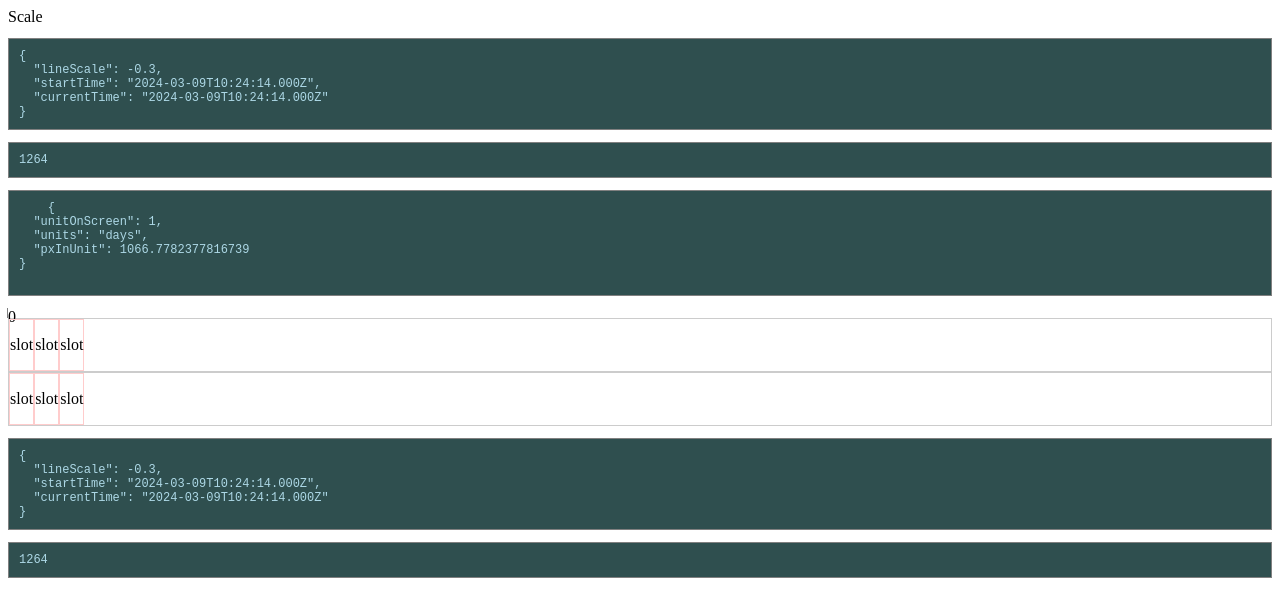
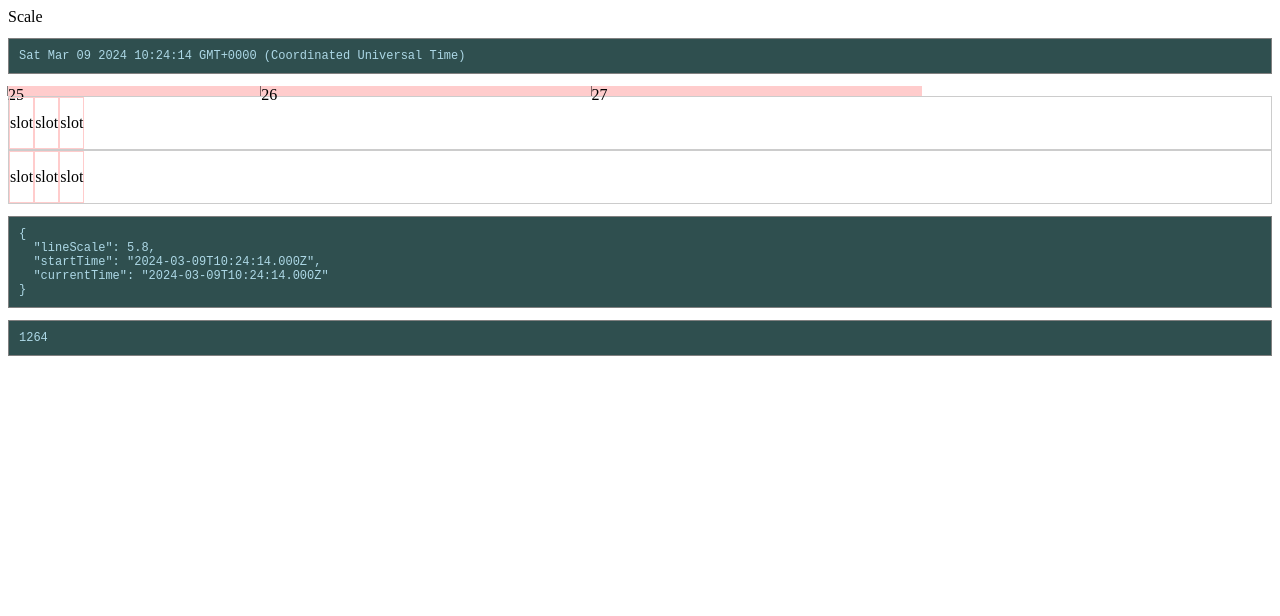
Before and after one commit to denisowpavel/timeline, an Angular app: page / in a window 1280 px wide. Shown: the top 616 px of the page. Built offline with nearby package versions, Linux system fonts and the light colour scheme.

Commit message:
add scrolling via time add labels for ruler minutes

```diff
--- /dev/null
+++ b/src/app/components/scene/components/time-ruler/pipes/ruler-unit-label.pipe.ts
@@ -0,0 +1,19 @@
+import { Pipe, PipeTransform } from '@angular/core';
+import { ISceneRuler } from '../../../types/tl-scene';
+
+@Pipe({
+  name: 'rulerUnitLabel',
+  standalone: true,
+})
+export class RulerUnitLabelPipe implements PipeTransform {
+  transform(unitTime: Date, ...args: [ISceneRuler]): unknown {
+    let [ruler] = args;
+    if (!unitTime || !ruler) {
+      return '-';
+    }
+    if (ruler.units !== 'minutes') {
+      return '~';
+    }
+    return unitTime.getMinutes() + 1;
+  }
+}
--- /dev/null
+++ b/src/app/components/scene/components/time-ruler/pipes/ruler-unit-time.pipe.ts
@@ -0,0 +1,21 @@
+import { Pipe, PipeTransform } from '@angular/core';
+import { ISceneRuler } from '../../../types/tl-scene';
+
+@Pipe({
+  name: 'rulerUnitTime',
+  standalone: true,
+})
+export class RulerUnitTimePipe implements PipeTransform {
+  transform(startTime: Date, ...args: [number, ISceneRuler]): Date {
+    let [unitIndex, ruler] = args;
+    if (!startTime || unitIndex < 0 || !ruler) {
+      return new Date();
+    }
+    if (ruler.units !== 'minutes') {
+      return new Date();
+    }
+    const unitTime = new Date(startTime);
+    unitTime.setMinutes(startTime.getMinutes() + unitIndex);
+    return unitTime;
+  }
+}
--- a/src/app/components/scene/components/time-ruler/time-ruler.component.html
+++ b/src/app/components/scene/components/time-ruler/time-ruler.component.html
@@ -1,18 +1,10 @@
-<pre>{{ sceneViewService.view() | json }}</pre>
-<pre>{{ sceneViewService.width() | json }}</pre>
-  <pre>
-    {{unitInLine | json}}
-  </pre>
-<div class="ruler" *ngIf="unitInLine">
-  @for (minute of unitInLine.unitOnScreen | enumerate; track minute) {
-    <div
-      [style.width.px]="unitInLine.pxInUnit"
-      class="minute-division"
-    >
-      {{ minute }}
-
+<pre>{{ sceneViewService.view().startTime }}</pre>
+<div class="ruler" *ngIf="ruler">
+  @for (unitIndex of ruler.unitOnScreen | enumerate ; track unitIndex) {
+    <div [style.width.px]="unitIndex === 0 ? firstUnitWidth() : ruler.pxInUnit" class="unit-division" [ngClass]="ruler.units">
+      {{ startTime() | rulerUnitTime: unitIndex:ruler | rulerUnitLabel: ruler}}
     </div>
   } @empty {
-    WRONG SCALE
+    SCALE ERROR
   }
 </div>
--- a/src/app/components/scene/components/time-ruler/time-ruler.component.scss
+++ b/src/app/components/scene/components/time-ruler/time-ruler.component.scss
@@ -2,11 +2,26 @@
   .ruler {
     display: flex;
     flex-direction: row;
-    .minute-division {
+    .unit-division {
       //border: 1px solid red;
-      box-shadow: -1px 0px 0px 0px rgba(0,0,0,.5);
+      box-shadow: -1px 0px 0px 0px rgba(0, 0, 0, 0.5);
       min-width: 1px;
       height: 10px;
+      &.minutes {
+        background-color: #ffcccc;
+      }
+      &.hours {
+        background-color: #ffaaaa;
+      }
+      &.days {
+        background-color: #ff9999;
+      }
+      &.weeks {
+        background-color: #ff7777;
+      }
+      &.years {
+        background-color: #ff5555;
+      }
     }
   }
 }
--- a/src/app/components/scene/components/time-ruler/time-ruler.component.ts
+++ b/src/app/components/scene/components/time-ruler/time-ruler.component.ts
@@ -2,29 +2,53 @@ import {
   ChangeDetectionStrategy,
   ChangeDetectorRef,
   Component,
+  computed,
   effect,
+  Signal,
 } from '@angular/core';
-import { JsonPipe, NgIf } from '@angular/common';
+import { JsonPipe, NgIf, NgClass } from '@angular/common';
 import { SceneViewService } from '../../services/scene-view.service';
 import { EnumeratePipe } from '../../../../pipes/enumerate.pipe';
 import { ISceneRuler } from '../../types/tl-scene';
+import {RulerUnitLabelPipe} from "./pipes/ruler-unit-label.pipe";
+import {RulerUnitTimePipe} from "./pipes/ruler-unit-time.pipe";
 @Component({
   selector: 'tl-time-ruler',
   standalone: true,
-  imports: [JsonPipe, EnumeratePipe, NgIf],
+  imports: [
+    JsonPipe,
+    EnumeratePipe,
+    NgIf,
+    NgClass,
+    RulerUnitLabelPipe,
+    RulerUnitTimePipe,
+  ],
   templateUrl: './time-ruler.component.html',
   styleUrl: './time-ruler.component.scss',
   changeDetection: ChangeDetectionStrategy.OnPush,
 })
 export class TimeRulerComponent {
-  public unitInLine?: ISceneRuler;
+  public ruler?: ISceneRuler;
+
+  public startTime: Signal<Date> = computed(() => {
+    return this.sceneViewService.view().startTime;
+  });
+
+  public firstUnitWidth: Signal<number> = computed(() => {
+    const ruler = this.sceneViewService.unitInLine();
+    if (ruler?.units === 'minutes') {
+      const secondLeft = 60 - this.startTime().getSeconds();
+      return (ruler?.pxInUnit / 60) * secondLeft || 0;
+    }
+    return ruler?.pxInUnit || 0;
+  });
 
   constructor(
     public sceneViewService: SceneViewService,
     private cdr: ChangeDetectorRef,
   ) {
     effect(() => {
-      this.unitInLine = this.sceneViewService.unitInLine();
+      this.ruler = this.sceneViewService.unitInLine();
       this.cdr.markForCheck();
     });
   }
--- a/src/app/components/scene/scene.component.ts
+++ b/src/app/components/scene/scene.component.ts
@@ -25,10 +25,10 @@ export class SceneComponent implements OnInit, AfterViewInit {
     event: WheelEvent,
   ): void {
     if (!event.shiftKey && !event.altKey && event.deltaY !== 0) {
-      this.updateScale(event.deltaY);
+      this.updateStartTime(event.deltaX || event.deltaY);
     }
     if (event.deltaX !== 0 || (event.deltaY !== 0 && event.shiftKey)) {
-      this.updateStartTime(event.deltaX || event.deltaY);
+      this.updateScale(event.deltaY);
     }
   }
   @HostListener('window:resize', ['$event']) onComponentResize() {
--- a/src/app/components/scene/types/const.ts
+++ b/src/app/components/scene/types/const.ts
@@ -1,7 +1,8 @@
 import { ISceneView } from './tl-scene';
 
 export const INITIAL_SCENE_VIEW: ISceneView = {
-  lineScale: -0.3,
+  //lineScale: -0.3, // 1 d
+  lineScale: 5.8,    // 3 min
   startTime: new Date(),
   currentTime: new Date(),
 };
--- a/src/app/components/scene/types/tl-scene.ts
+++ b/src/app/components/scene/types/tl-scene.ts
@@ -1,8 +1,11 @@
+export type unitsType = 'minutes' | 'hours' | 'days' | 'weeks' | 'years';
+
 export interface ISceneRuler {
   unitOnScreen: number;
   pxInUnit: number;
-  units: 'minutes' | 'hours' | 'days' | 'weeks' | 'years';
+  units: unitsType;
 }
+
 export interface ISceneView {
   lineScale: number; // Reference scale
   startTime: Date;
```
Also changed, not shown: 2 other files (tests, documents, lock files or other folders).
